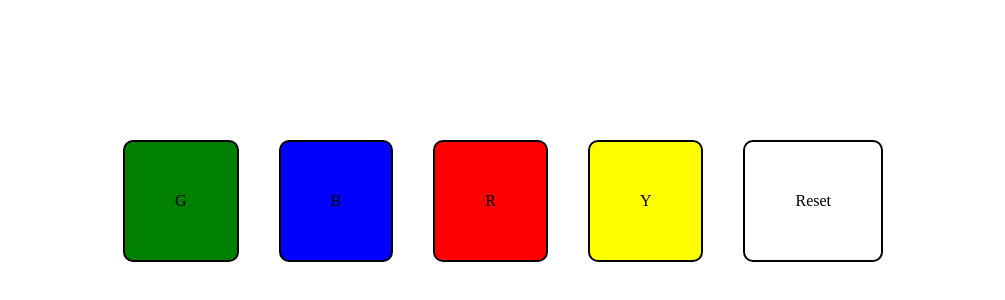
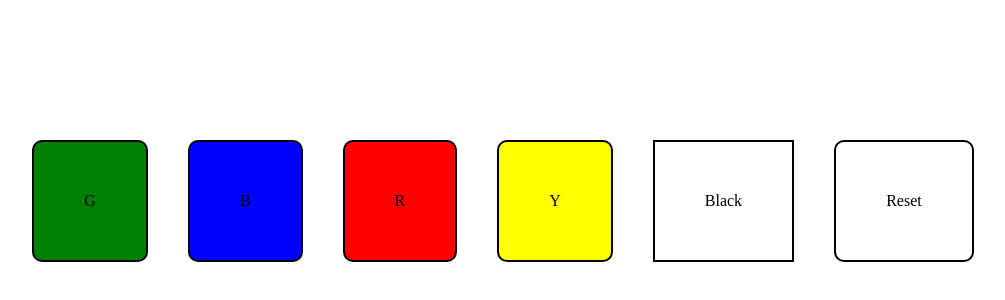
Before and after one commit to iSubhamSingh/JavaScript-MiniProjects, a plain HTML site: page ColorPicker/index.html in a window 1280 px wide. Shown: the part 30-330 px from the top of the page, without its empty margins (137-1142 px from the left). Drawn offline with Linux system fonts and the light colour scheme.

Commit message:
Update index.html

```diff
--- a/ColorPicker/index.html
+++ b/ColorPicker/index.html
@@ -12,6 +12,7 @@
         <span class="button" id="blue">B</span>
         <span class="button" id="red">R</span>
         <span class="button" id="yellow">Y</span>
+        <span class="button" id="black">Black</span>
         <span class="button" id="white">Reset</span>
      </div>
  </body>
```
